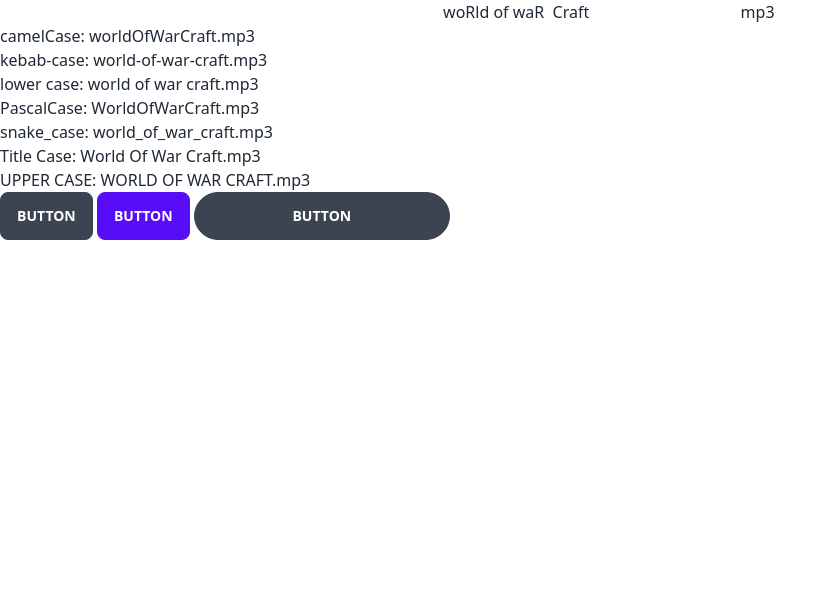
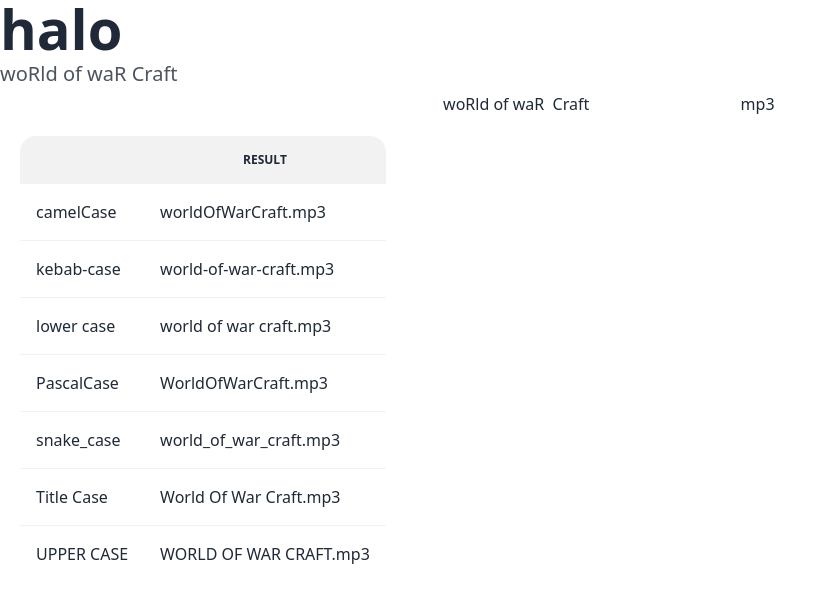
Before and after one commit to promecarus/sveltekit-sandbox, a SvelteKit app: page / in a window 1280 px wide. Shown: the top 598 px of the page, without its empty margins (0-837 px from the left). Built offline with nearby package versions, Linux system fonts and the light colour scheme.

Commit message:
Update +page.svelte

```diff
--- a/src/routes/+page.svelte
+++ b/src/routes/+page.svelte
@@ -1,39 +1,56 @@
 <script>
 	let text = 'woRld of waR  Craft   ';
-	$: camelCase = text
+	let extension = 'm p 3';
+	$: extension = extension.replace(/\s/g, '');
+
+	$: result = {
+		camelCase: text
 			.toLowerCase()
 			.replace(/(?:^\w|[A-Z]|\b\w)/g, (word, index) =>
 				index === 0 ? word.toLowerCase() : word.toUpperCase()
 			)
-		.replace(/\s+/g, '');
-	$: kebabCase = text.trim().toLowerCase().replace(/\s+/g, '-');
-	$: lowerCase = text.trim().toLowerCase();
-	$: pascalCase = text
+			.replace(/\s+/g, ''),
+		'kebab-case': text.trim().toLowerCase().replace(/\s+/g, '-'),
+		'lower case': text.trim().toLowerCase(),
+		PascalCase: text
 			.toLowerCase()
 			.replace(/(?:^\w|[A-Z]|\b\w)/g, (word, index) => word.toUpperCase())
-		.replace(/\s+/g, '');
-	$: snakeCase = text.trim().toLowerCase().replace(/\s+/g, '_').toLowerCase();
-	$: titleCase = text
+			.replace(/\s+/g, ''),
+		snake_case: text.trim().toLowerCase().replace(/\s+/g, '_').toLowerCase(),
+		'Title Case': text
 			.trim()
 			.toLowerCase()
 			.replace(/(?:^\w|[A-Z]|\b\w)/g, (word, index) => word.toUpperCase())
-		.replace(/\s+/g, ' ');
-	$: upperCase = text.trim().toUpperCase();
-	let extension = 'm p 3';
-	$: extension = extension.replace(/\s/g, '');
+			.replace(/\s+/g, ' '),
+		'UPPER CASE': text.trim().toUpperCase()
+	};
 </script>
+
+<article class="prose lg:prose-xl">
+	<h1>halo</h1>
+	{@html text}
+</article>
 
 <div class="text-center">
 	<input type="text" bind:value={text} class="text-center" />
 	<input type="text" bind:value={extension} class="text-center" />
 </div>
-<p>camelCase: {camelCase + (extension ? '.' + extension : '')}</p>
-<p>kebab-case: {kebabCase + (extension ? '.' + extension : '')}</p>
-<p>lower case: {lowerCase + (extension ? '.' + extension : '')}</p>
-<p>PascalCase: {pascalCase + (extension ? '.' + extension : '')}</p>
-<p>snake_case: {snakeCase + (extension ? '.' + extension : '')}</p>
-<p>Title Case: {titleCase + (extension ? '.' + extension : '')}</p>
-<p>UPPER CASE: {upperCase + (extension ? '.' + extension : '')}</p>
-<button class="btn">Button</button>
-<button class="btn btn-primary">Button</button>
-<button class="btn w-64 rounded-full">Button</button>
+
+<div class="mx-auto">
+	<table class="w-12 table m-5">
+		<thead>
+			<tr>
+				<th />
+				<th class="text-center">Result</th>
+			</tr>
+		</thead>
+		<tbody>
+			{#each Object.keys(result) as item}
+				<tr class="hover">
+					<td>{item}</td>
+					<td>{result[item] + (text.trim().length && extension.length ? `.${extension}` : '')}</td>
+				</tr>
+			{/each}
+		</tbody>
+	</table>
+</div>
```
Lines whose indentation alone changed are shown as unchanged.
